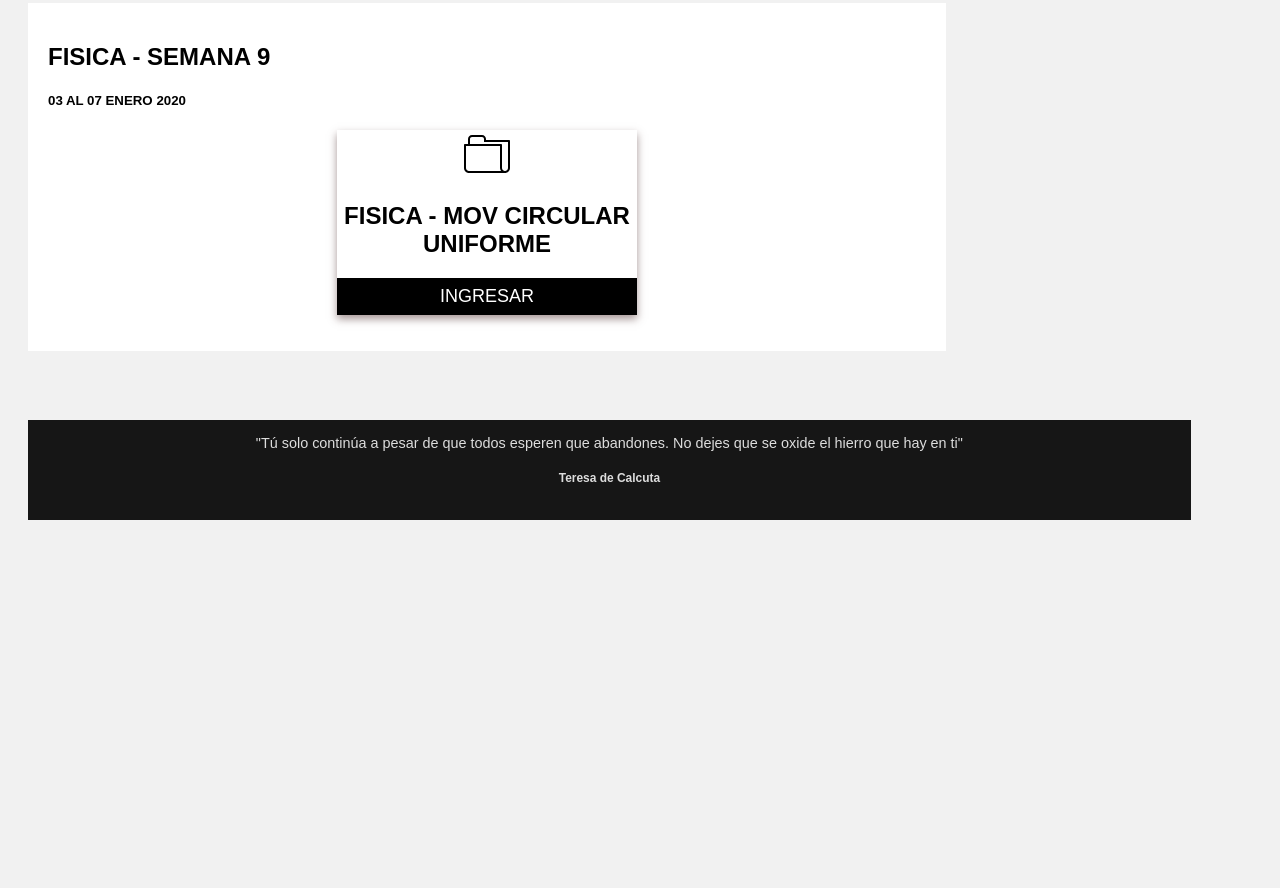
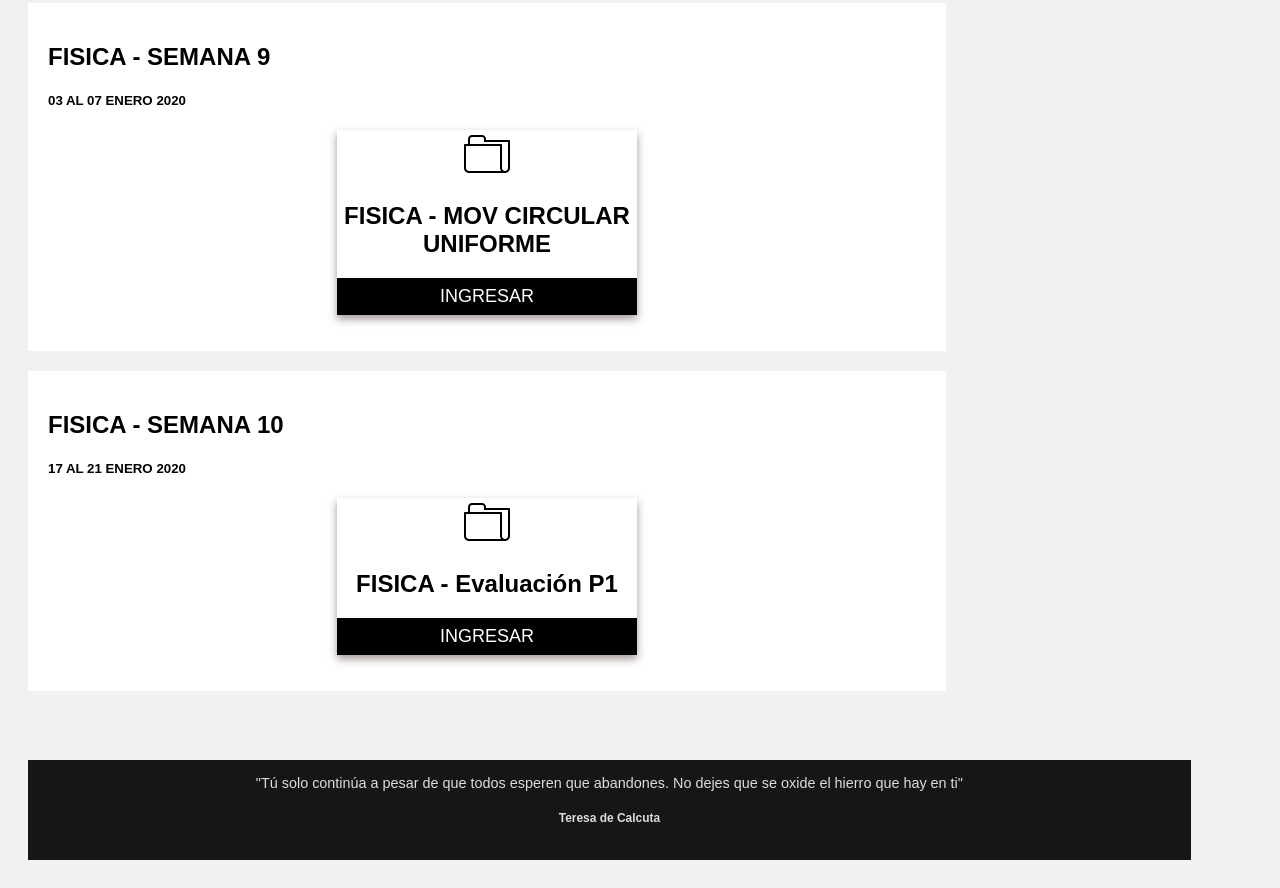
Before and after one commit to josebballester/segundo-faseviii, a plain HTML site: page index.html in a window 1280 px wide. Shown: the part 3845-4733 px from the top of the page. Before the commit the page ends 4393 px from the top, so only its background shows below. Drawn offline with Linux system fonts and the light colour scheme.

Commit message:
Semana 10
Evaluación Periodo 1

```diff
--- a/index.html
+++ b/index.html
@@ -331,6 +331,37 @@
     </div>
 
 
+        <div class="card">
+      <h2>FISICA - SEMANA 10 </h2>
+           <h5>17 AL 21 ENERO 2020</h5>
+
+        <div class="cards">
+
+          <svg
+          enable-background="new 0 0 48 48"
+            height="3rem"
+            id="Layer_1"
+            version="1.1"
+            viewBox="0 0 48 48"
+            width="4rem"
+          xml:space="preserve" xmlns="http://www.w3.org/2000/svg" xmlns:xlink="http://www.w3.org/1999/xlink">
+            <path clip-rule="evenodd" d="M42,43L42,43H6l0,0c-2.762,0-5-2.238-5-5V15c0-0.552,0.447-1,1-1l0,0h3V9
+             c0-2.209,1.791-4,4-4h10c2.209,0,4,1.791,4,4v1h23c0.553,0,1,0.448,1,1v27C47,40.762,44.762,43,42,43z M3,16v22l0,0
+               c0,1.657,1.344,3,3,3h32.022C37.39,40.162,37,39.131,37,38V16H3z
+                M45,12H21V9c0-1.104-0.896-2-2-2H9C7.896,7,7,7.896,7,9v5h31l0,0
+                 c0.278,0,0.529,0.114,0.71,0.298C38.889,14.479,39,14.726,39,15c0,0,0,0,0,0v23c0,1.657,1.343,3,3,3s3-1.343,3-3V12z"
+                 fill-rule="evenodd"/>
+          </svg>
+
+        <h2>FISICA - Evaluación P1 </h2>
+          <p>
+            <a href="https://drive.google.com/file/d/1QtH1tolKAisu40cTtgJxHGp2s-BtXJh2/view?usp=sharing">
+              <input type="button" value="INGRESAR">
+            </a>
+          </p>
+      </div>
+    </div>
+
 
   </div>
 
```
